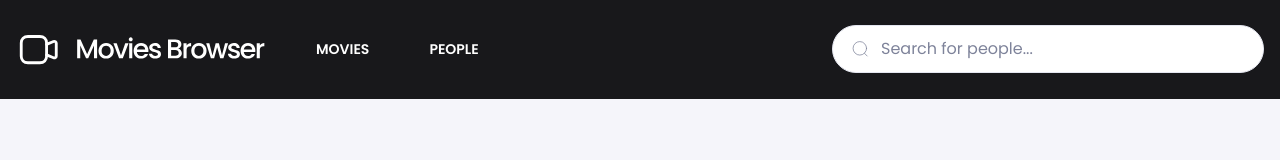
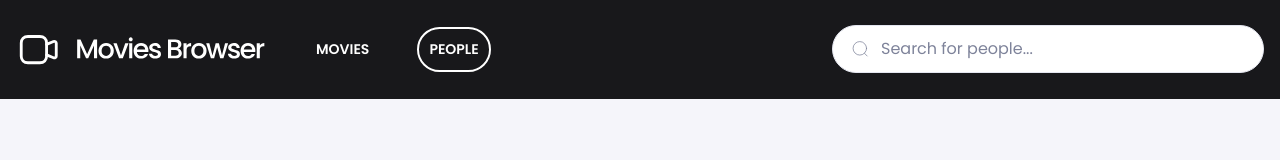
Before and after one commit to WoytekMig/movies-browser, a React (Create React App) app: page /search in a window 1280 px wide. Shown: the top 160 px of the page. Built offline with nearby package versions, Linux system fonts and the light colour scheme; no server answers.

Commit message:
added styled to search button in navigation

```diff
--- a/src/common/Navigation/index.js
+++ b/src/common/Navigation/index.js
@@ -1,4 +1,5 @@
 import { Search } from "./Search";
+import { useLocation } from "react-router-dom";
 import {
   StyledLogo,
   StyledNavigation,
@@ -8,13 +9,19 @@ import {
 } from "./styled";
 
 const Navigation = () => {
+  const location = useLocation();
+
   return (
     <StyledNavigation>
       <Container>
         <StyledDiv>
           <StyledLogo />
-          <StyledNavLink to="/movies">Movies</StyledNavLink>
-          <StyledNavLink to="/people">People</StyledNavLink>
+          <StyledNavLink to="/movies" className={location.pathname === "/movies" ? "active" : ""}>
+            Movies
+          </StyledNavLink>
+          <StyledNavLink to="/people" className={location.pathname === "/search" ? "active" : ""}>
+            People
+          </StyledNavLink>
         </StyledDiv>
         <Search />
       </Container>
```
